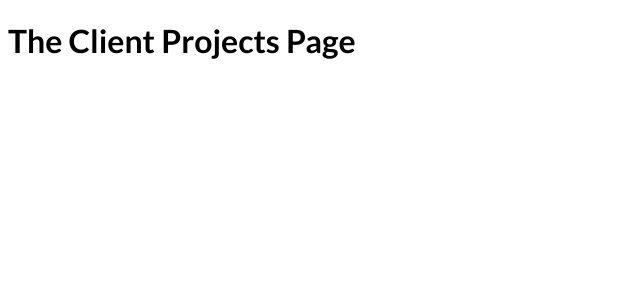
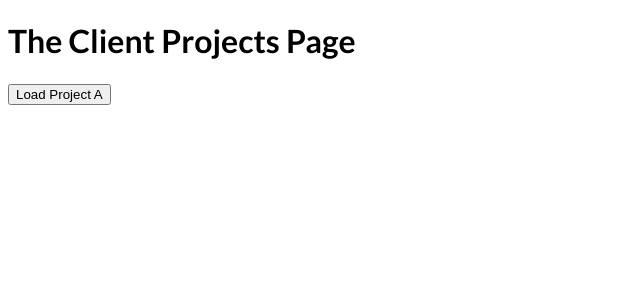
Before and after one commit to Daniel-1017/NEXTJS, a Next.js app in the folder 01_pages_and_file-based_routing/: page /clients/manu in a window 1280 px wide. Shown: the top 300 px of the page, without its empty margins (0-640 px from the left). Built offline with nearby package versions, Linux system fonts and the light colour scheme.

Commit message:
Navigating programmatically

```diff
--- a/01_pages_and_file-based_routing/pages/clients/[id]/index.js
+++ b/01_pages_and_file-based_routing/pages/clients/[id]/index.js
@@ -1,7 +1,17 @@
+import { useRouter } from 'next/router';
+
 const ClientProjectsPage = () => {
+  const router = useRouter();
+
+  const loadProjectHandler = () => {
+    // load data...
+    router.push('/clients/max/projectA');
+  };
+
   return (
     <div>
       <h1>The Client Projects Page</h1>
+      <button onClick={loadProjectHandler}>Load Project A</button>
     </div>
   );
 };
```
